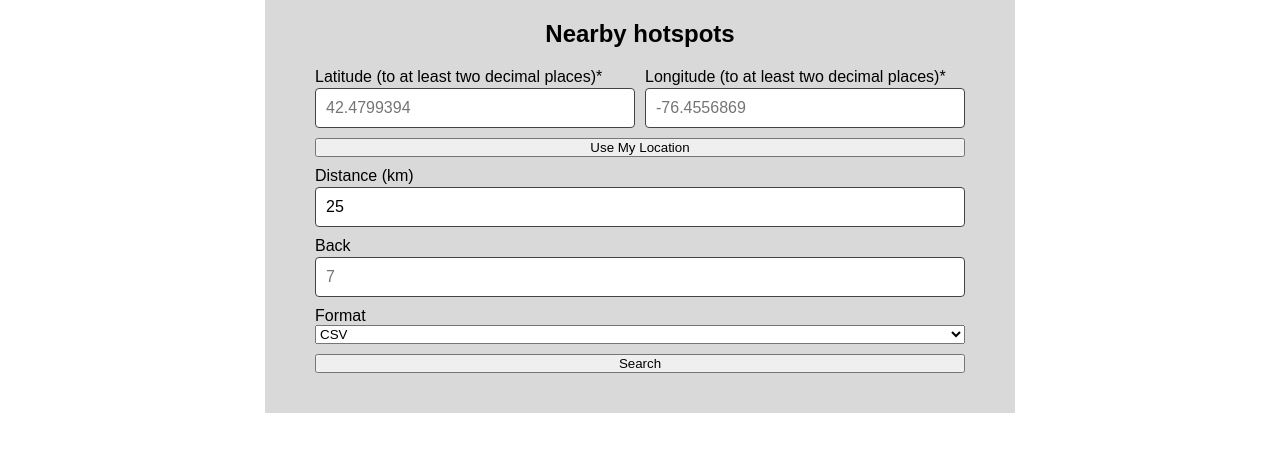
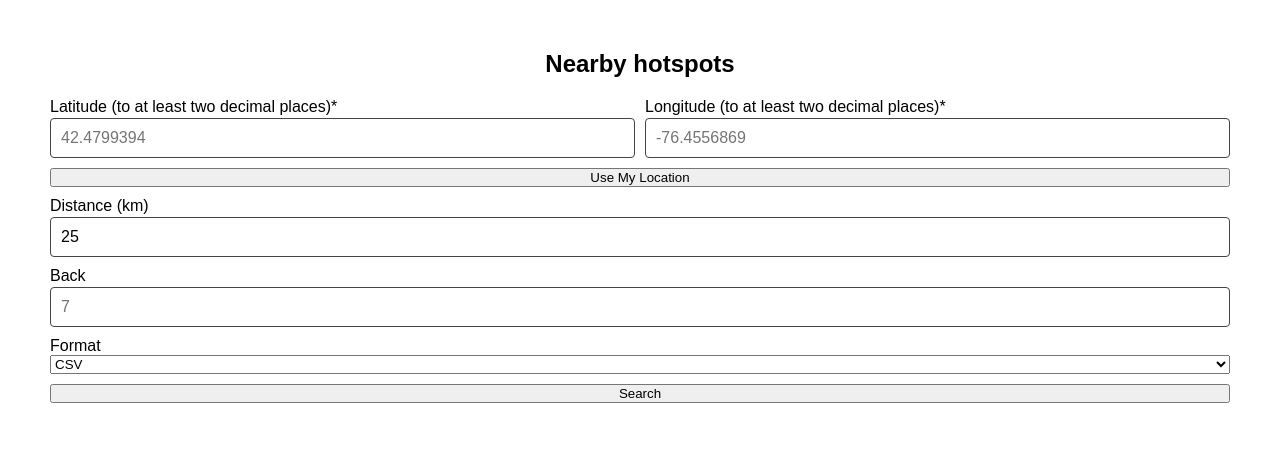
Before and after one commit to Fimbelowski/ebird-api-ui, a React (Vite) app: page /geo in a window 1280 px wide. Shown: the top 452 px of the page. Built offline with nearby package versions, Linux system fonts and the light colour scheme.

Commit message:
Update BasePage styles.

```diff
--- a/src/sass/layout/_BasePage.scss
+++ b/src/sass/layout/_BasePage.scss
@@ -1,14 +1,12 @@
 .base-page {
-  max-width: 75rem;
-  padding: 2rem 5rem;
+  padding: 5rem;
+  max-width: 140rem;
   margin: 0 auto;
 
   display: flex;
   flex-direction: column;
   align-items: center;
 
-  background-color: rgba(0, 0, 0, 0.15);
-
   &__title {
     margin-bottom: 2rem;
   }
```
